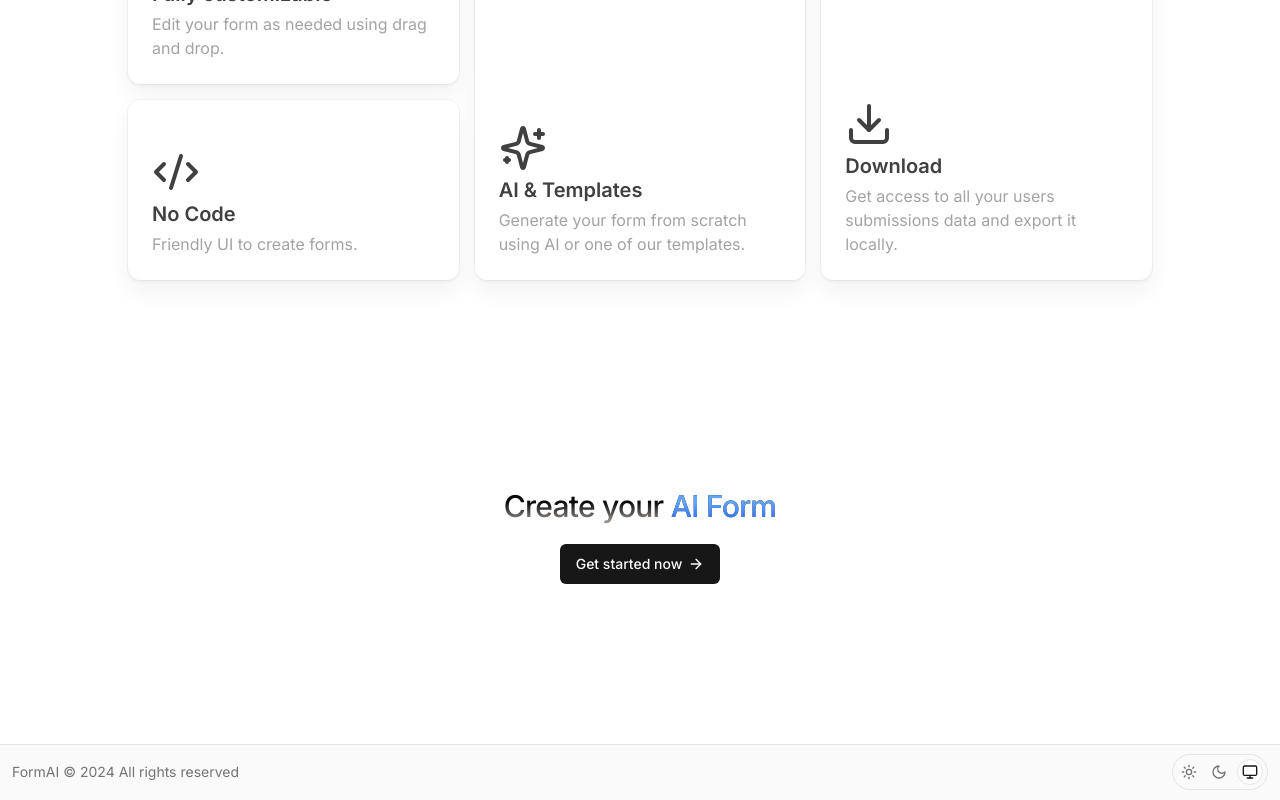
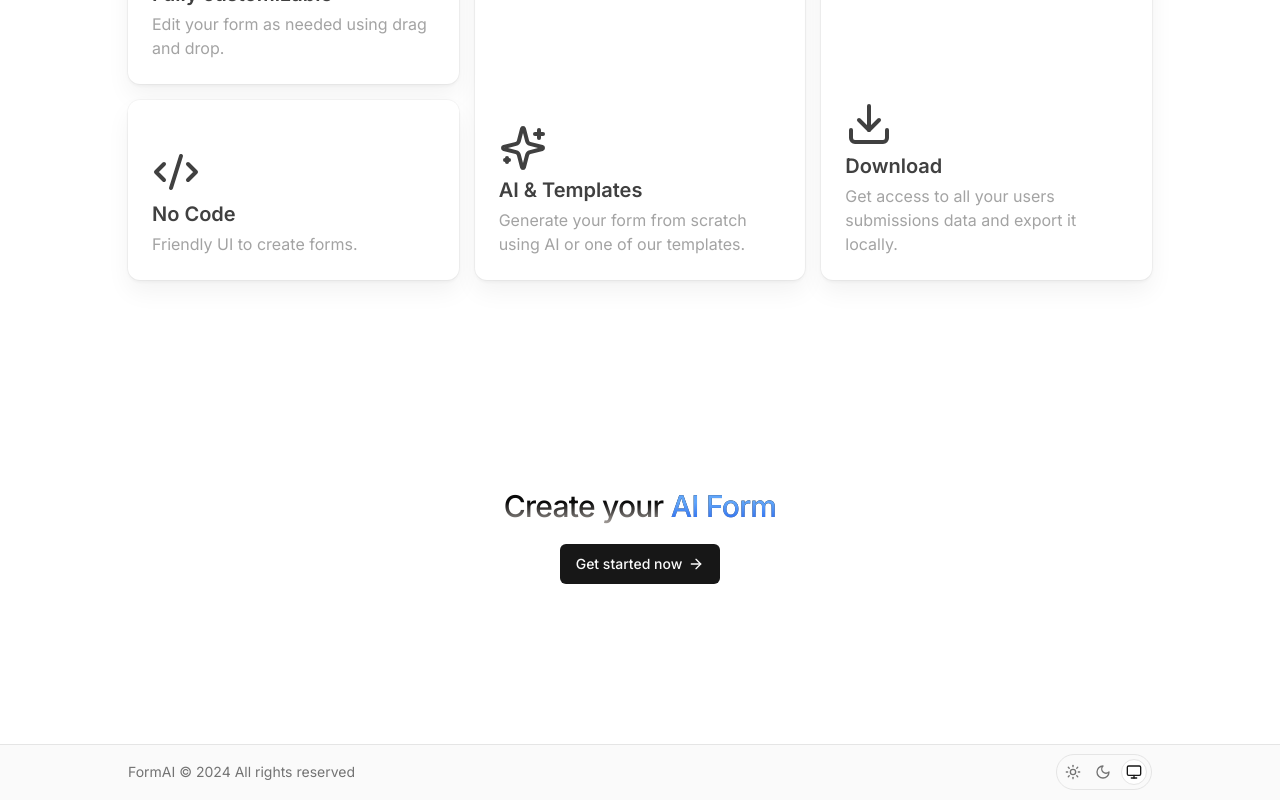
Before and after one commit to JuaniLlaberia/FormAI, a Next.js app: page / in a window 1280 px wide. Shown: the part 1632-2432 px from the top of the page. Built offline with nearby package versions, Linux system fonts and the light colour scheme; no server answers.

Commit message:
Update layout reusable components

```diff
--- a/src/components/Footer.tsx
+++ b/src/components/Footer.tsx
@@ -2,7 +2,7 @@ import Theme from './Theme';
 
 const Footer = () => {
   return (
-    <footer className='h-14 bg-background-2 flex justify-between items-center p-3 border-t'>
+    <footer className='h-14 bg-background-2 flex justify-between items-center p-3 border-t px-4 md:px-8 lg:px-16 xl:px-32'>
       <p className='text-sm text-muted-foreground'>
         FormAI &copy; {new Date().getFullYear()} All rights reserved
       </p>
--- a/src/components/Navbar.tsx
+++ b/src/components/Navbar.tsx
@@ -21,7 +21,7 @@ const Navbar = async () => {
   const user = await getUser();
 
   return (
-    <nav className='sticky z-[100] h-14 inset-x-0 top-0 w-full border-b border-border backdrop-blur-lg transition-all px-4 md:px-8 lg:px-16 xl:px-32'>
+    <nav className='sticky z-[100] h-14 inset-x-0 top-0 w-full border-b border-border bg-background backdrop-blur-lg transition-all px-4 md:px-8 lg:px-16 xl:px-32'>
       <div className='flex h-full items-center justify-between'>
         <Link
           href='/'
```
